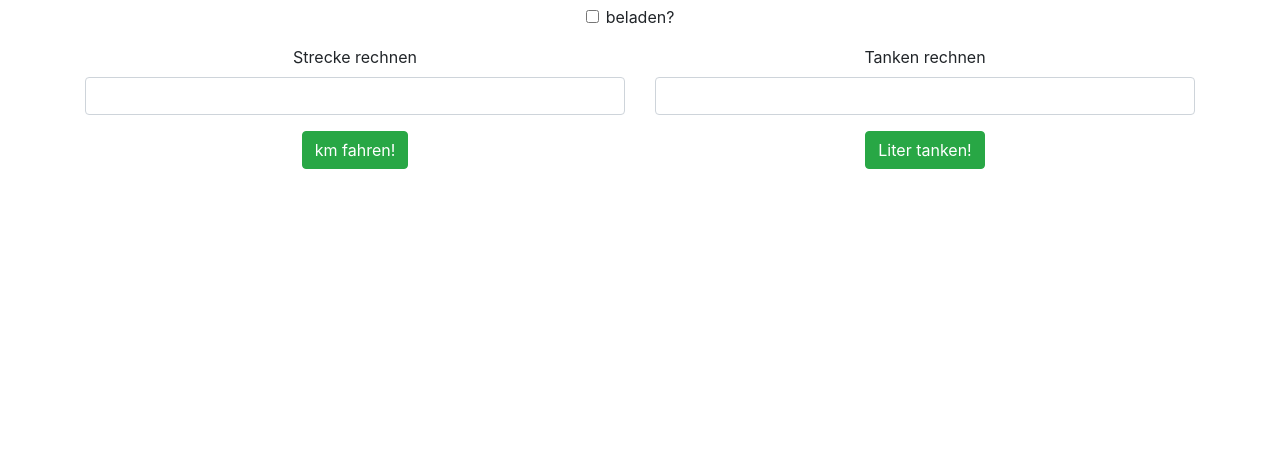
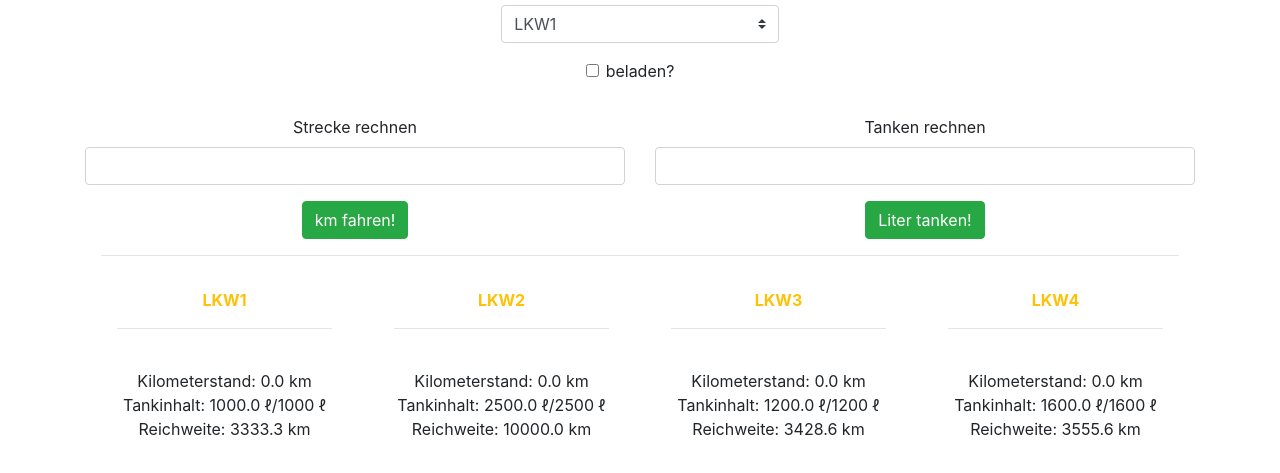
Before and after one commit to ShamelJij/logistik, a plain HTML site: page index.html in a window 1280 px wide. Shown: the part 83-556 px from the top of the page. Drawn offline with nearby package versions, Linux system fonts and the light colour scheme.

Commit message:
added options and multiple lkws

```diff
--- a/app.js
+++ b/app.js
@@ -1,5 +1,3 @@
-
-
 class LKW {
     constructor(name, v, vB, t, k = 0){
         this.name = name;
@@ -9,10 +7,15 @@ class LKW {
         this.tank = t; //gesamt
         this.restTank = t; //rest
     }
-    fahren (k){
+    fahren(k, b){
         k = Math.min(k, (this.reichweite(b) - 0.05).toFixed(1));
         this.kilometer += k;
-        this.restTank -= (k/100) * this.verbrauch ;
+        if(b){
+            this.restTank -= (k/100) * this.verbrauchBeladen;
+        } else {
+            this.restTank -= (k/100)*this.verbrauch;
+        }
+
     }
     tanken(l){
         l = Math.min(l, (this.tank - this.restTank));
@@ -28,22 +31,40 @@ class LKW {
 }
 
 function fahren(){
-    lkw1.fahren(document.getElementById("strecke").value);
+    let id = document.getElementById("lkw").value;
+    lkw[id].fahren(document.getElementById("strecke").value);
+    document.getElementById("beladen").checked;
     info();
 }
 function tanken(){
-    lkw1.tanken(document.getElementById("liter").value);
+    let id = document.getElementById("lkw").value;
+    lkw[id].tanken(document.getElementById("liter").value);
     info();
 }
 
-let lkw1 = new LKW("LKW1", 30, 50, 1000);
-lkw1.fahren(2000);
-lkw1.tanken(400);
-lkw1.fahren(2000);
+lkw = [];
+lkw.push(new LKW("LKW1", 30, 50, 1000));
+lkw.push(new LKW("LKW2", 25, 40, 2500));
+lkw.push(new LKW("LKW3", 35, 65, 1200));
+lkw.push(new LKW("LKW4", 45, 75, 1600));
 info();
 function info(){
-    document.getElementById("info1").innerHTML = "<b class='text-success'>" + lkw1.name + "</b><hr class='hrauto'>"
-+ "<br>Kilometerstand: " + lkw1.kilometer.toFixed(1) +
-" km <br>Tankinhalt: " + lkw1.restTank.toFixed(1) + " ℓ/" + lkw1.tank +
-" ℓ <br> Reichweite: " + (lkw1.reichweite(false).toFixed(1)) + " km";
+    document.getElementById("info").innerHTML = "";
+    for(let i = 0; i < lkw.length; i++){
+        document.getElementById("info").innerHTML += "<div class='col-md'><b class='text-warning'>" + lkw[i].name + "</b><hr class='hrauto'>"
+        + "<br>Kilometerstand: " + lkw[i].kilometer.toFixed(1) +
+        " km <br>Tankinhalt: " + lkw[i].restTank.toFixed(1) + " ℓ/" + lkw[i].tank +
+        " ℓ <br> Reichweite: " + (lkw[i].reichweite(document.getElementById("beladen").checked).toFixed(1)) + " km </div><br>";
+    }
+
 }
+lkwAuflisten();
+function lkwAuflisten(){
+    let select = document.getElementById("lkw");
+    for(let i = 0; i<lkw.length; i++){
+        let opt = document.createElement("option");
+        opt.value = i;
+        opt.innerHTML = lkw[i].name;
+        select.appendChild(opt);
+    }
+}
--- a/index.html
+++ b/index.html
@@ -20,7 +20,8 @@
     <div class="container text-center">
         <h1 class="p-3">Logistik LKW</h1>
         <form>
-            <div class="form-group">
+            <select name="selectLKW" id="lkw" class="custom-select w-25"></select>
+            <div class="form-group p-3">
                 <input class="form-check-input" type="checkbox" id="beladen" onclick="info()">
                 <label class="form-check-label" for="beladen">beladen?</label>
             </div>
@@ -41,9 +42,8 @@
                 </div>
             </div>
         </form>
-        <div class="row p-3">
-            <div class="col-md"><p id="info1"></p></div>
-            <!-- <div class="col-md"><p id="info2"></p></div> -->
+        <hr class="hrauto">
+        <div class="row p-3" id="info">
         </div>
 
     </div>
```
